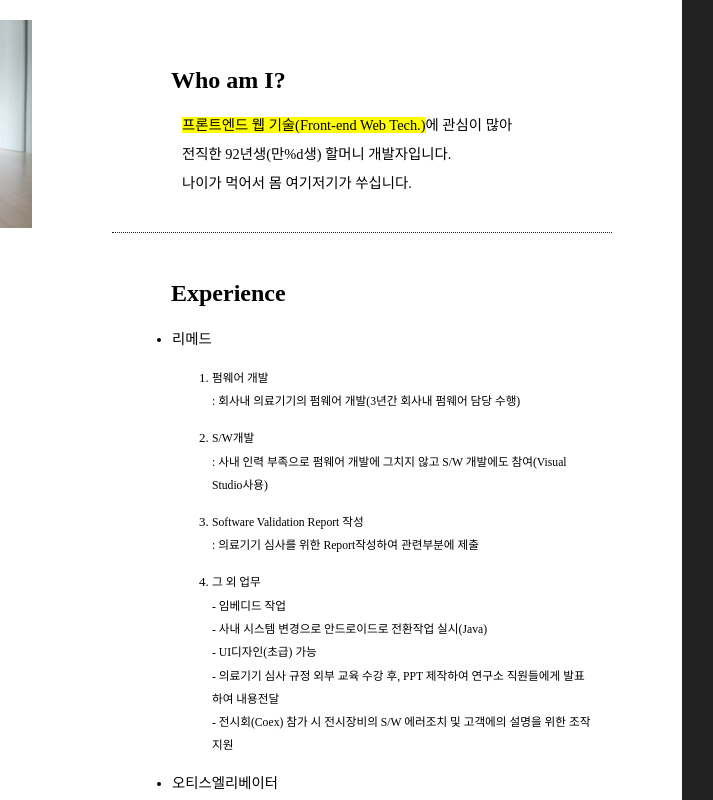
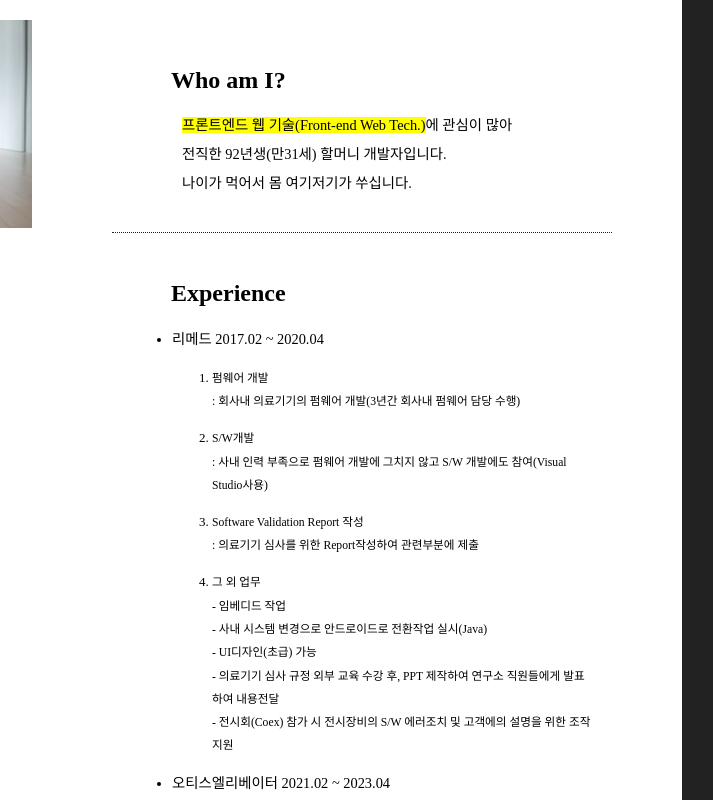
Before and after one commit to Digesend/Project1_Resume, a plain HTML site: page index.html in a window 1280 px wide. Shown: the top 800 px of the page, 408-1121 px from the left. Drawn offline with Linux system fonts and the light colour scheme; a web font is replaced by a local one.

Commit message:
20240513

```diff
--- a/css/style.css
+++ b/css/style.css
@@ -101,3 +101,8 @@ meter {
     width:200px;
     margin-right:10px;
 }
+
+#date{
+    color:gray;
+    size : 2px;
+}
--- a/index.html
+++ b/index.html
@@ -5,7 +5,7 @@
 	<title>온라인 프로필</title>
 	<meta charset="utf-8">
     <link rel="stylesheet" href="css/style.css">
-    <script src="javsscript/prefixfree.min.js"></script>
+    <script src="javascript/prefixfree.min.js"></script>
     <style>
         @import url('https://fonts.googleapis.com/css2?family=Gaegu&display=swap');
 
@@ -74,14 +74,14 @@
             <!-- 자기 소개 -->
             <section>
                 <h2 class="subtitle">Who am I?</h2>
-                <p><mark>프론트엔드 웹 기술(Front-end Web Tech.)</mark>에 관심이 많아<br>전직한 92년생(만%d생) 할머니 개발자입니다. <br>나이가 먹어서 몸 여기저기가 쑤십니다.</p>
+                <p><mark>프론트엔드 웹 기술(Front-end Web Tech.)</mark>에 관심이 많아<br>전직한 92년생<span id="result"></span> 할머니 개발자입니다. <br>나이가 먹어서 몸 여기저기가 쑤십니다.</p>
             </section>
 
             <!-- 경력 -->
             <section>
                 <h2 class="subtitle">Experience</h2>
                 <ul>
-                    <li>리메드
+                    <li>리메드  <span id="date1">2017.02 ~ 2020.04</span>
                         <ol>
                             <li>
                                 <p>펌웨어 개발<br>: 회사내 의료기기의 펌웨어 개발(3년간 회사내 펌웨어 담당 수행)</p>
@@ -104,7 +104,7 @@
                             </li>
                         </ol>
                     </li>
-                    <li>오티스엘리베이터
+                    <li>오티스엘리베이터    <span id="date2">2021.02 ~ 2023.04</span>
                         <ol>
                             <li>
                                 <p>Global OS<br>: 오티스 엘레베이터 제품 내에 들어갈 SW를 수정 및 유지보수하는 업무, 한달에 한번 팀 회의에 참석하여 Global 미팅 진행.</p>
@@ -125,8 +125,8 @@
                             </li>
                         </ol>
                     </li>
-                    <li>백년소프트
-                        <ol>
+                    <li>백년소프트  <span id="date3">2023.05 ~ 재직중</span>
+                           <ol>
                             <li>
                                 <p>MFC를 이용한 SKB 사내 직원용 프로그램 GUI 개발<br>: MFC를 이용하여 SK Broadband 직원들이 사용하게 될 프로그램의 GUI를 개발합니다.</p>
                             </li>
@@ -184,5 +184,6 @@
             </section>
         </div>
     </div>
+    <script src="javascript/style.js"></script>
 </body>
 </html>
--- /dev/null
+++ b/javascript/style.js
@@ -0,0 +1,54 @@
+function calculateAge() {
+    var birthdate = new Date('1992-12-27');
+    var today = new Date();
+
+    var age = today.getFullYear() - birthdate.getFullYear();
+    var monthDiff = today.getMonth() - birthdate.getMonth();
+
+    if (monthDiff < 0 || (monthDiff === 0 && today.getDate() < birthdate.getDate())) {
+      age--;
+    }
+
+    return age;
+  }
+
+  var age = calculateAge();
+  var resultSpan = document.getElementById('result');
+  resultSpan.textContent = "(만"+age+"세)";
+
+  function calculateExperienceForAllDates() {
+    // 모든 date id를 가진 요소를 선택
+    var dateElements = document.querySelectorAll('[id^="date"]');
+    /*var totalExperience = { years: 0, months: 0 };*/
+
+    // 각 요소에 대해 경력 계산
+    dateElements.forEach(function(dateElement) {
+        var dates = dateElement.textContent.split(' ~ ');
+        var experience = calculateExperience(dates[0], dates[1]);
+        totalExperience.years += experience.years;
+        totalExperience.months += experience.months;
+
+        // months가 12보다 크면 years에 추가하고 12로 나머지 계산
+        if (totalExperience.months >= 12) {
+            totalExperience.years += Math.floor(totalExperience.months / 12);
+            totalExperience.months = totalExperience.months % 12;
+        }
+    });
+
+    return totalExperience;
+}
+
+function calculateExperience(startDate, endDate) {
+    var start = new Date(startDate);
+    var end = new Date(endDate);
+    var yearDiff = end.getFullYear() - start.getFullYear();
+    var monthDiff = end.getMonth() - start.getMonth();
+    if (monthDiff < 0) {
+        yearDiff--;
+        monthDiff += 12;
+    }
+    return { years: yearDiff, months: monthDiff };
+}
+
+var totalExperience = calculateExperienceForAllDates();
+console.log("전체 경력:", totalExperience.years, "년", totalExperience.months, "개월");
```
